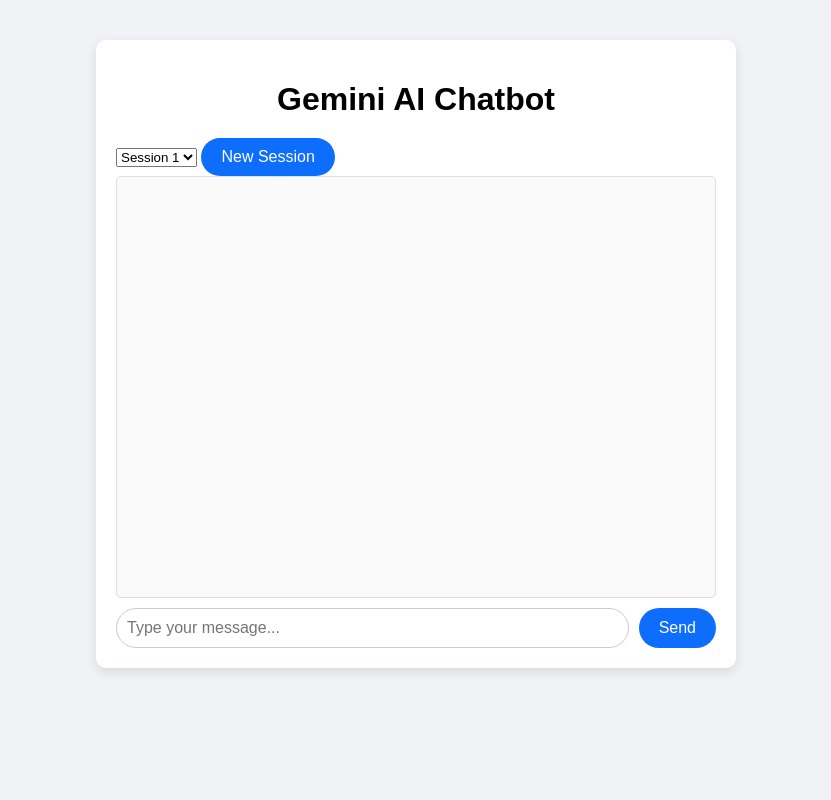
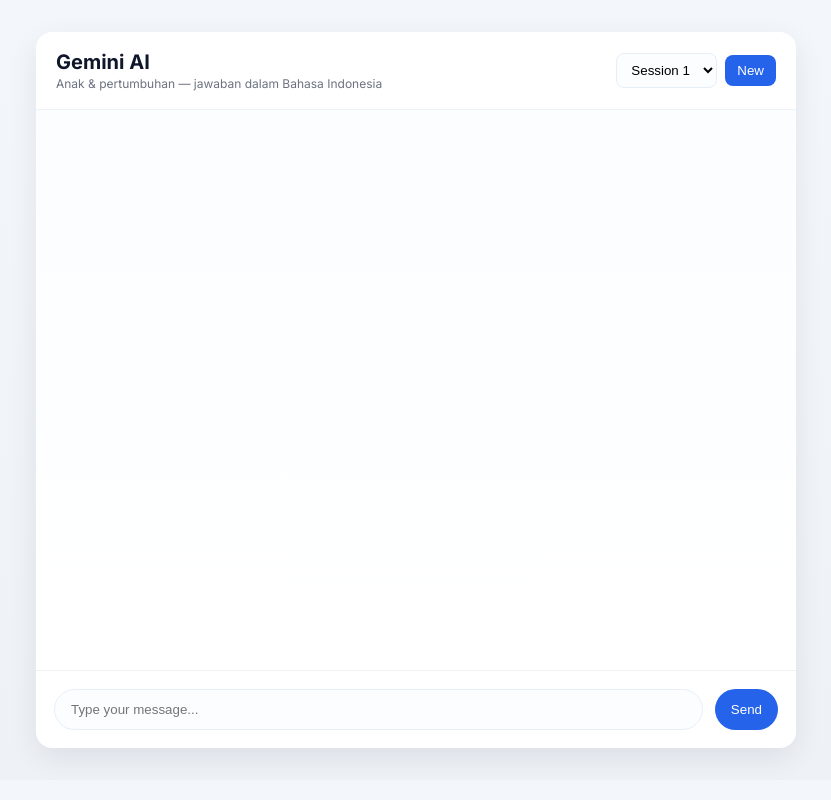
Before and after one commit to aldiansyah2701/chatbot-gemini-modals, a plain HTML site: page client/index.html in a window 1280 px wide. Shown: the whole page, without its empty margins (224-1055 px from the left). Drawn offline with Linux system fonts and the light colour scheme.

Commit message:
adjust ui

```diff
--- a/client/index.html
+++ b/client/index.html
@@ -4,20 +4,32 @@
   <meta charset="UTF-8" />
   <meta name="viewport" content="width=device-width, initial-scale=1.0"/>
   <title>Gemini AI Chatbot</title>
+  <link rel="preconnect" href="https://fonts.googleapis.com">
+  <link rel="preconnect" href="https://fonts.gstatic.com" crossorigin>
+  <link href="https://fonts.googleapis.com/css2?family=Inter:wght@300;400;600;700&display=swap" rel="stylesheet">
   <link rel="stylesheet" href="style.css"/>
 </head>
 <body>
-  <div class="container">
-    <h1>Gemini AI Chatbot</h1>
-    <div class="sessions">
-      <select id="session-select"></select>
-      <button id="new-session-btn" type="button">New Session</button>
+  <div class="app">
+    <div class="chat-card">
+      <header class="chat-header">
+        <div class="title">
+          <h1>Gemini AI</h1>
+          <p class="subtitle">Anak & pertumbuhan — jawaban dalam Bahasa Indonesia</p>
+        </div>
+        <div class="session-controls">
+          <select id="session-select" aria-label="Select session"></select>
+          <button id="new-session-btn" type="button">New</button>
+        </div>
+      </header>
+
+      <main id="chat-box" class="chat-box" role="log" aria-live="polite"></main>
+
+      <form id="chat-form" class="chat-input" autocomplete="off">
+        <input type="text" id="user-input" placeholder="Type your message..." autocomplete="off" required />
+        <button type="submit" class="send-btn">Send</button>
+      </form>
     </div>
-    <div id="chat-box" class="chat-box"></div>
-    <form id="chat-form">
-      <input type="text" id="user-input" placeholder="Type your message..." autocomplete="off" required />
-      <button type="submit">Send</button>
-    </form>
   </div>
   <script src="script.js"></script>
 </body>
--- a/client/script.js
+++ b/client/script.js
@@ -61,7 +61,17 @@ function renderMessages() {
 function appendMessageToDOM(sender, text, save = true) {
   const msg = document.createElement('div');
   msg.classList.add('message', sender);
-  msg.textContent = text;
+
+  const avatar = document.createElement('div');
+  avatar.className = 'avatar';
+  avatar.textContent = sender === 'bot' ? '🤖' : '👤';
+
+  const bubble = document.createElement('div');
+  bubble.className = 'bubble';
+  bubble.textContent = text;
+
+  msg.appendChild(avatar);
+  msg.appendChild(bubble);
   chatBox.appendChild(msg);
   chatBox.scrollTop = chatBox.scrollHeight;
   if (save) {
--- a/client/style.css
+++ b/client/style.css
@@ -1,78 +1,88 @@
-body {
-  font-family: Arial, sans-serif;
-  background-color: #f0f2f5;
-  margin: 0;
-  padding: 0;
+:root{
+  --bg1: #f6f8fb;
+  --card: #ffffff;
+  --primary: #2563eb;
+  --muted: #6b7280;
+  --user: #0ea5a4;
+  --bot: #eef2ff;
 }
 
-.container {
-  max-width: 600px;
-  margin: 40px auto;
-  background: #fff;
-  padding: 20px;
-  border-radius: 10px;
-  box-shadow: 0 4px 12px rgba(0, 0, 0, 0.1);
+*{box-sizing:border-box}
+body{
+  font-family: 'Inter', system-ui, -apple-system, 'Segoe UI', Roboto, 'Helvetica Neue', Arial;
+  margin:0;
+  background: linear-gradient(180deg, #f3f6fb 0%, #eef2f7 100%);
+  color:#0f172a;
+  -webkit-font-smoothing:antialiased;
+  -moz-osx-font-smoothing:grayscale;
+  padding:32px;
 }
 
-h1 {
-  text-align: center;
-  margin-bottom: 20px;
+.app{
+  max-width:900px;
+  margin:0 auto;
+  display:flex;
+  align-items:center;
+  justify-content:center;
 }
 
-.chat-box {
-  height: 400px;
-  overflow-y: auto;
-  padding: 10px;
-  border: 1px solid #ddd;
-  border-radius: 5px;
-  background-color: #fafafa;
-  margin-bottom: 10px;
+.chat-card{
+  width:100%;
+  max-width:760px;
+  background:var(--card);
+  border-radius:16px;
+  box-shadow:0 10px 30px rgba(2,6,23,0.08);
+  overflow:hidden;
+  display:flex;
+  flex-direction:column;
 }
 
-.message {
-  margin: 8px 0;
-  padding: 8px 12px;
-  border-radius: 20px;
-  max-width: 80%;
-  display: block;
-  clear: both;
+.chat-header{
+  padding:18px 20px;
+  display:flex;
+  align-items:center;
+  justify-content:space-between;
+  border-bottom:1px solid #eef2f5;
 }
 
-.message.user {
-  background-color: #d1e7ff;
-  float: right;
-  text-align: right;
+.chat-header .title h1{margin:0;font-size:20px}
+.chat-header .title .subtitle{margin:2px 0 0;color:var(--muted);font-size:12px}
+
+.session-controls{display:flex;gap:8px;align-items:center}
+.session-controls select{padding:8px 10px;border-radius:8px;border:1px solid #e6eef8;background:#fbfdff}
+.session-controls button{background:var(--primary);color:#fff;padding:8px 12px;border-radius:8px;border:none;cursor:pointer}
+
+.chat-box{
+  height:560px;
+  overflow-y:auto;
+  padding:24px;
+  background:linear-gradient(180deg,#fbfdff,#ffffff);
+  display:flex;
+  flex-direction:column;
+  gap:12px;
 }
 
-.message.bot {
-  background-color: #dff6dd;
-  float: left;
-  text-align: left;
+.message{display:flex;gap:12px;align-items:flex-end;max-width:85%;}
+.message .avatar{width:36px;height:36px;border-radius:50%;display:flex;align-items:center;justify-content:center;font-size:16px}
+.message .bubble{padding:12px 16px;border-radius:14px;line-height:1.45;box-shadow:0 4px 10px rgba(2,6,23,0.04)}
+
+.message.user{margin-left:auto;flex-direction:row-reverse}
+.message.user .bubble{background:linear-gradient(90deg,#dffaf6,#c7fff9);color:#064e47}
+.message.user .avatar{background:linear-gradient(90deg,#0ea5a4,#059669);color:white}
+
+.message.bot{margin-right:auto}
+.message.bot .bubble{background:var(--bot);color:#022c22}
+.message.bot .avatar{background:#eef2ff;color:#1e3a8a}
+
+.chat-input{display:flex;gap:12px;padding:18px;border-top:1px solid #eef2f5}
+.chat-input input[type="text"]{flex:1;padding:12px 16px;border-radius:999px;border:1px solid #e6eef8;background:#fbfdff}
+.send-btn{background:var(--primary);color:#fff;border:none;padding:10px 16px;border-radius:999px;cursor:pointer}
+
+/* scrollbar */
+.chat-box::-webkit-scrollbar{width:10px}
+.chat-box::-webkit-scrollbar-thumb{background:#e2e8f0;border-radius:999px}
+
+@media (max-width:640px){
+  .chat-card{border-radius:12px}
+  .chat-box{height:64vh;padding:16px}
 }
-
-form {
-  display: flex;
-  gap: 10px;
-}
-
-input[type="text"] {
-  flex: 1;
-  padding: 10px;
-  border-radius: 20px;
-  border: 1px solid #ccc;
-  font-size: 16px;
-}
-
-button {
-  padding: 10px 20px;
-  border: none;
-  background-color: #0d6efd;
-  color: white;
-  border-radius: 20px;
-  font-size: 16px;
-  cursor: pointer;
-}
-
-button:hover {
-  background-color: #0b5ed7;
-}
```
